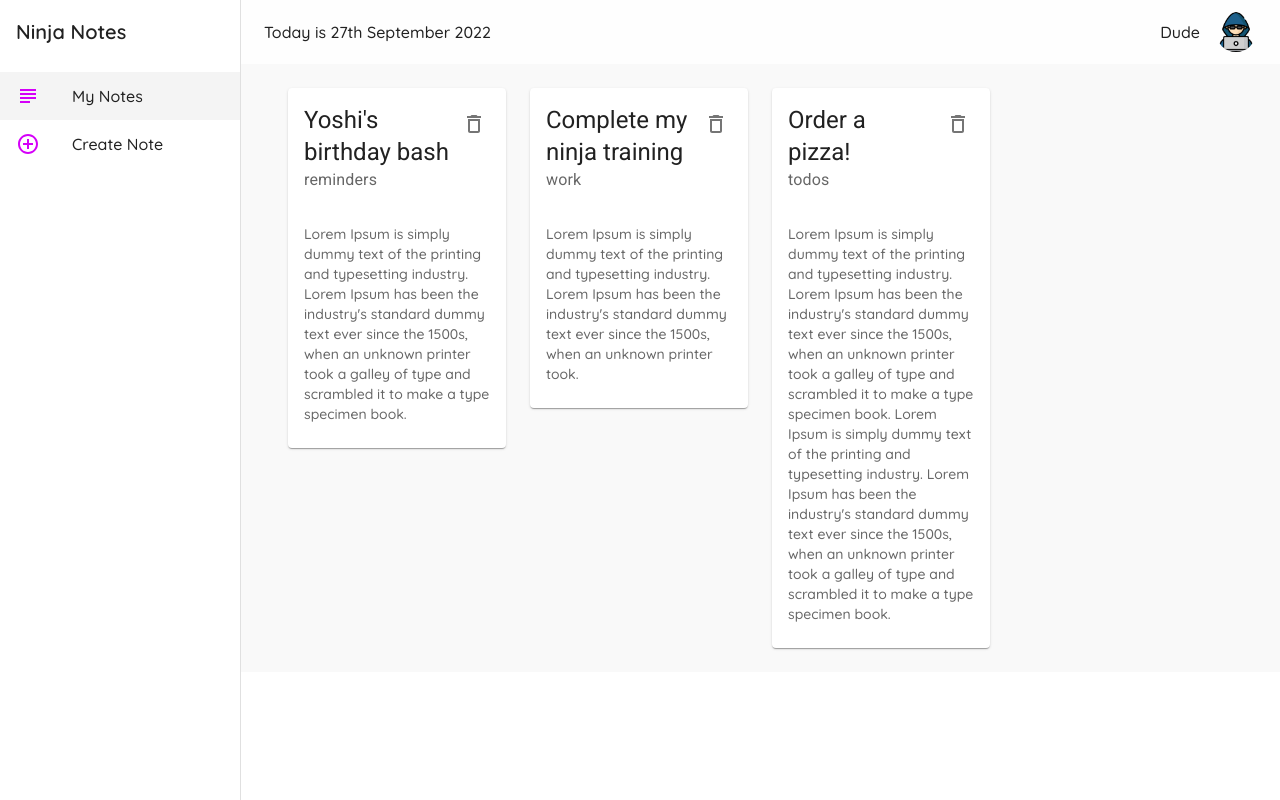
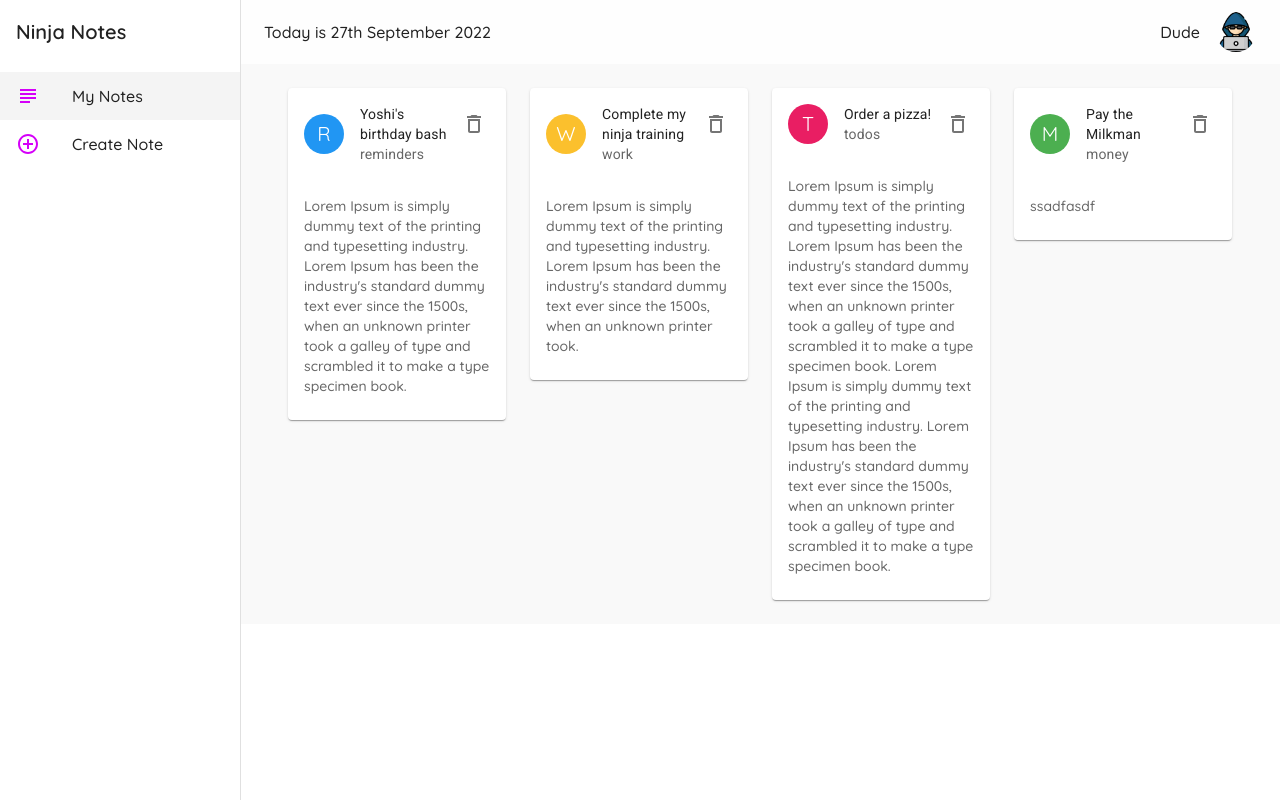
Before and after one commit to CodingWithDude/material-ui-tut, a React (Create React App) app: page / in a window 1280 px wide. Built offline with nearby package versions, Linux system fonts and the light colour scheme; data requests are answered from the project's data file.

Commit message:
Added dynamic Avatars to cards

```diff
--- a/data/db.json
+++ b/data/db.json
@@ -17,6 +17,12 @@
       "details": "Lorem Ipsum is simply dummy text of the printing and typesetting industry. Lorem Ipsum has been the industry's standard dummy text ever since the 1500s, when an unknown printer took a galley of type and scrambled it to make a type specimen book.\nLorem Ipsum is simply dummy text of the printing and typesetting industry. Lorem Ipsum has been the industry's standard dummy text ever since the 1500s, when an unknown printer took a galley of type and scrambled it to make a type specimen book.",
       "category": "todos",
       "id": 3
+    },
+    {
+      "title": "Pay the Milkman",
+      "details": "ssadfasdf",
+      "category": "money",
+      "id": 4
     }
   ]
 }
--- a/src/components/NoteCard.js
+++ b/src/components/NoteCard.js
@@ -2,14 +2,39 @@ import React from "react";
 import Card from "@mui/material/Card";
 import CardHeader from "@mui/material/CardHeader";
 import CardContent from "@mui/material/CardContent";
-import { IconButton, makeStyles, Typography } from "@material-ui/core";
+import { Avatar, IconButton, makeStyles, Typography } from "@material-ui/core";
 import DeleteOutlined from "@material-ui/icons/DeleteOutlined";
+import { green, yellow } from "@material-ui/core/colors";
+import { blue, pink } from "@mui/material/colors";
+
+const useStyles = makeStyles({
+  avatar: {
+    backgroundColor: (note) => {
+      if (note.category === "work") {
+        return yellow[700];
+      }
+      if (note.category === "money") {
+        return green[500];
+      }
+      if (note.category === "todos") {
+        return pink[500];
+      }
+      return blue[500];
+    },
+  },
+});
 
 const NoteCard = ({ note, handleDelete }) => {
+  const classes = useStyles(note);
   return (
     <div>
       <Card elevation={1}>
         <CardHeader
+          avatar={
+            <Avatar className={classes.avatar}>
+              {note.category[0].toUpperCase()}
+            </Avatar>
+          }
           action={
             <IconButton onClick={() => handleDelete(note.id)}>
               <DeleteOutlined />
```
